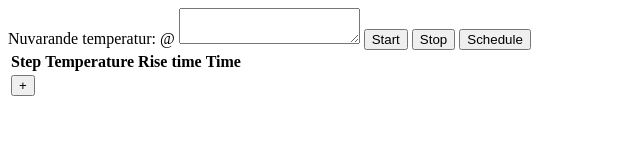
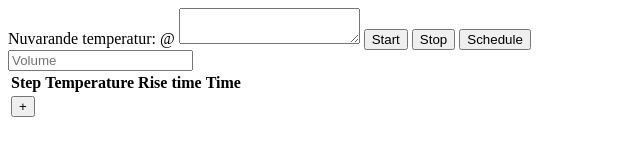
Before and after one commit to Ozsie/mashControl, a website: page app/index.html in a window 1280 px wide. Shown: the whole page, without its empty margins (0-640 px from the left). Drawn offline with nearby package versions, Linux system fonts and the light colour scheme; some packages are replaced by stand-ins of ours; a script that the page names is missing.

Commit message:
Added volume input

```diff
--- a/app/partials/mashControl/mashControl.html
+++ b/app/partials/mashControl/mashControl.html
@@ -5,6 +5,8 @@
     <button ng-click="stop()">Stop</button>
 
     <button ng-click="getSchedule()">Schedule</button>
+    <br>
+    <input type="text" ng-model="jsonSchedule.volume" ng-disabled="inputDisabled" ng-change="handleJsonSchedule()" placeholder="Volume">
     <br>
     <table>
         <tr>
```
